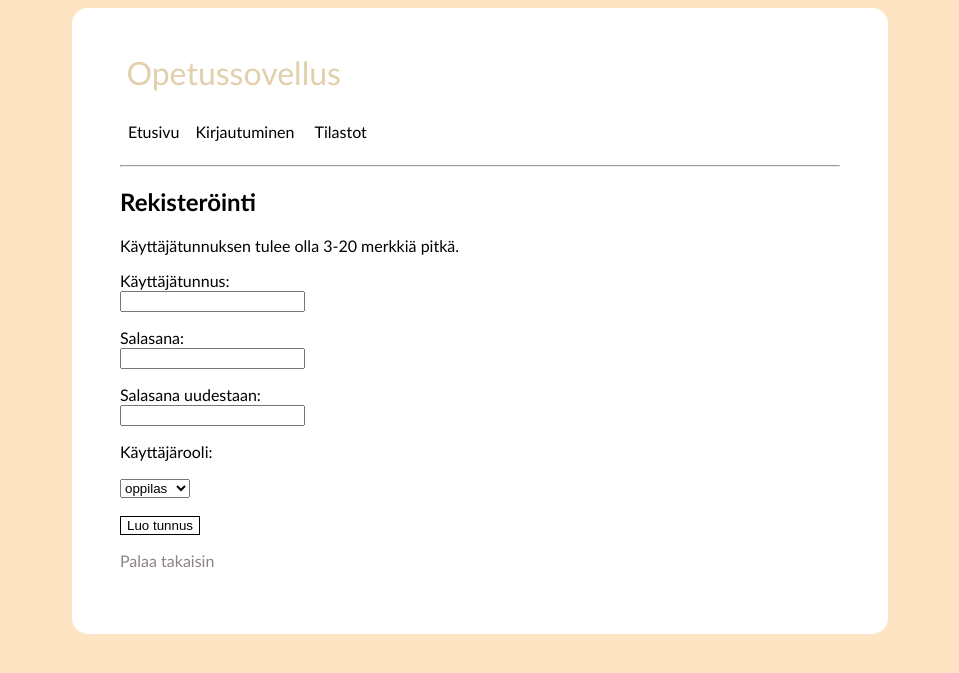
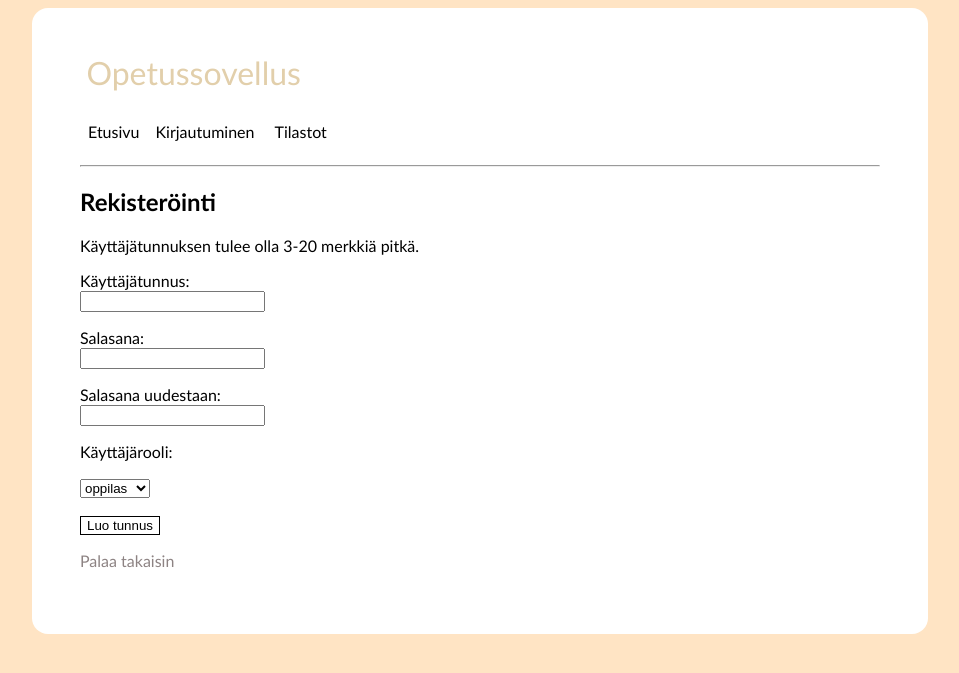
Before and after one commit to eerolasi/opetussovellus, a Flask app: page /register in a window 1280 px wide. Shown: the top 673 px of the page, without its empty margins (160-1119 px from the left). Run offline with Flask 2, Linux system fonts and the light colour scheme.

Commit message:
Fix layout

```diff
--- a/static/main.css
+++ b/static/main.css
@@ -21,7 +21,7 @@ p a {
 
 main {
     background-color: white;
-    max-width: 45em;
+    max-width: 50em;
     padding: 3em;
     padding-top: 1.5em;
     border-radius: 1em;
```
